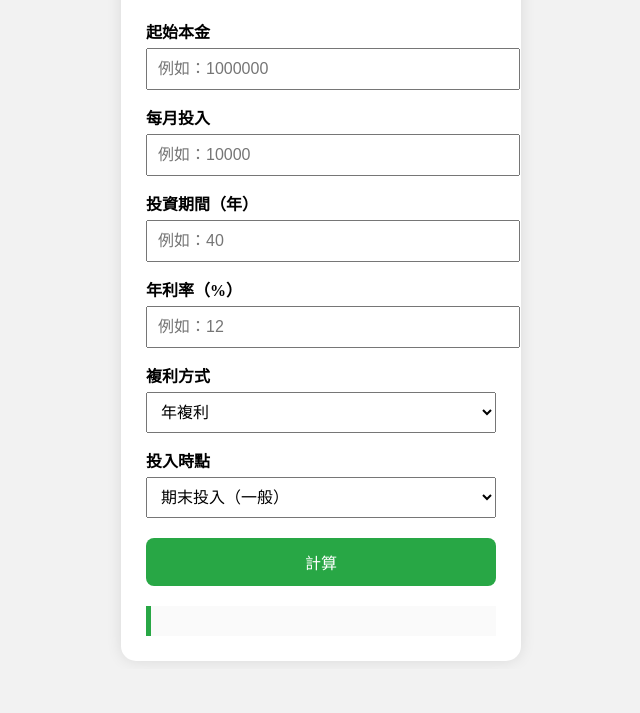
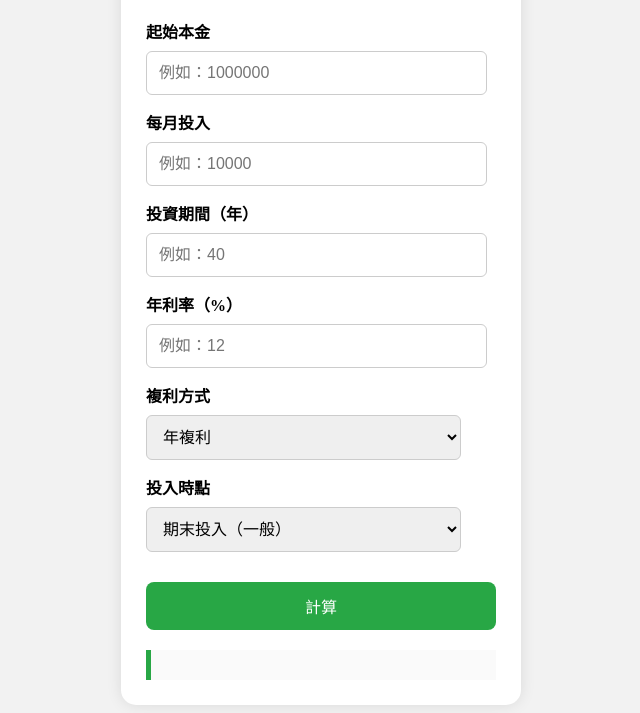
Before and after one commit to Roger2025/roger2022, a plain HTML site: page num.html in a window 1280 px wide. Shown: the part 143-856 px from the top of the page, without its empty margins (319-959 px from the left). Before the commit the page ends 812 px from the top, so only its background shows below. Drawn offline with Linux system fonts and the light colour scheme.

Commit message:
複利計算機改良版本

```diff
--- a/css/style.css
+++ b/css/style.css
@@ -4,6 +4,8 @@ body {
     display:flex;
     justify-content:center;
     padding-top:40px;
+
+
 }
 
 .card {
@@ -18,22 +20,26 @@ body {
     text-align:center;
 }
 
+/* 👉 修改1：加大欄位之間距離 */
 label {
-    font-weight:bold;
-    margin-top:15px;
-    display:block;
+    font-weight: bold;
+    margin-top: 15px;   /* 原本 15 → 30 */
+    display: block;
 }
 
+/* 👉 修改2：改善 input 與 select 外觀 */
 input, select {
-    width:100%;
-    padding:10px;
-    margin-top:5px;
-    font-size:16px;
+    width: 90%;
+    padding: 12px;
+    margin-top: 8px;
+    font-size: 16px;
+    border-radius: 6px;
+    border: 1px solid #ccc;
 }
 
 button {
     width:100%;
-    margin-top:20px;
+    margin-top:30px; /* ✔ 按鈕與最後欄位拉開一點 */
     padding:12px;
     font-size:16px;
     border:none;
```
